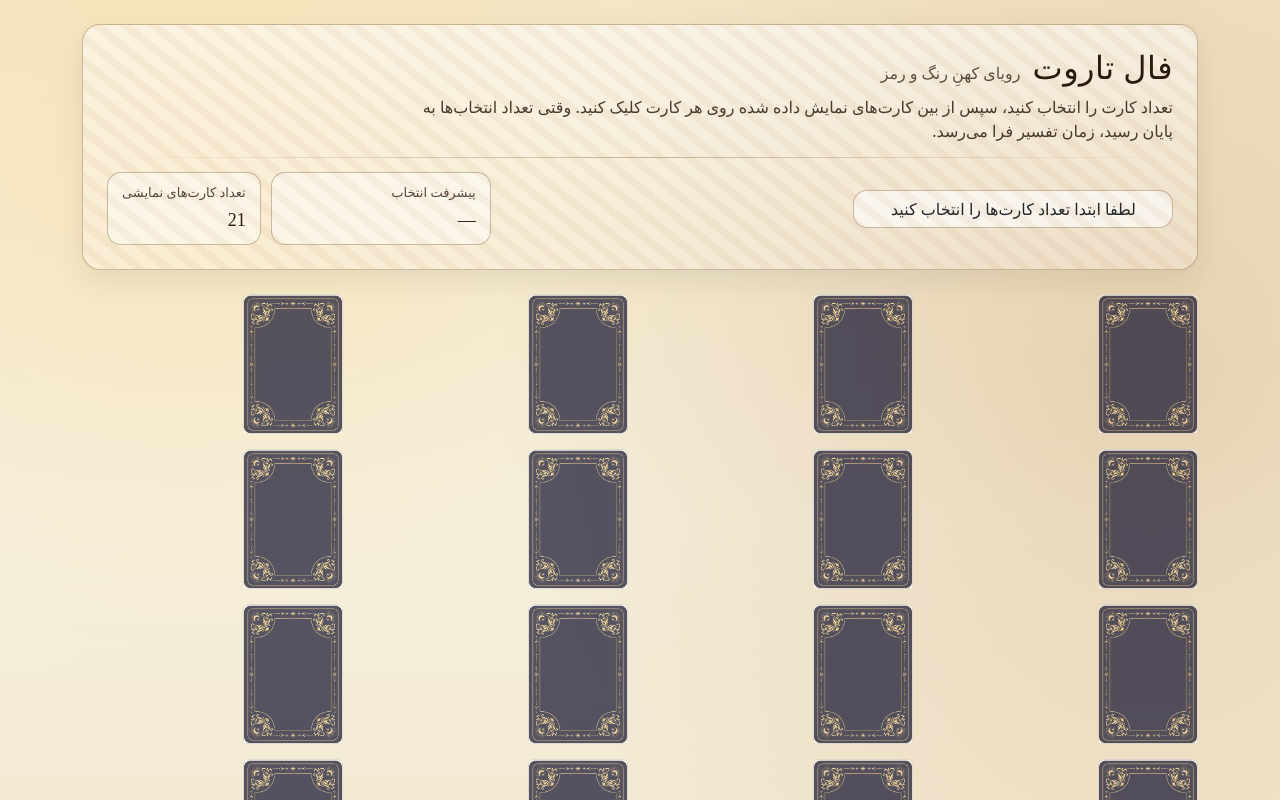
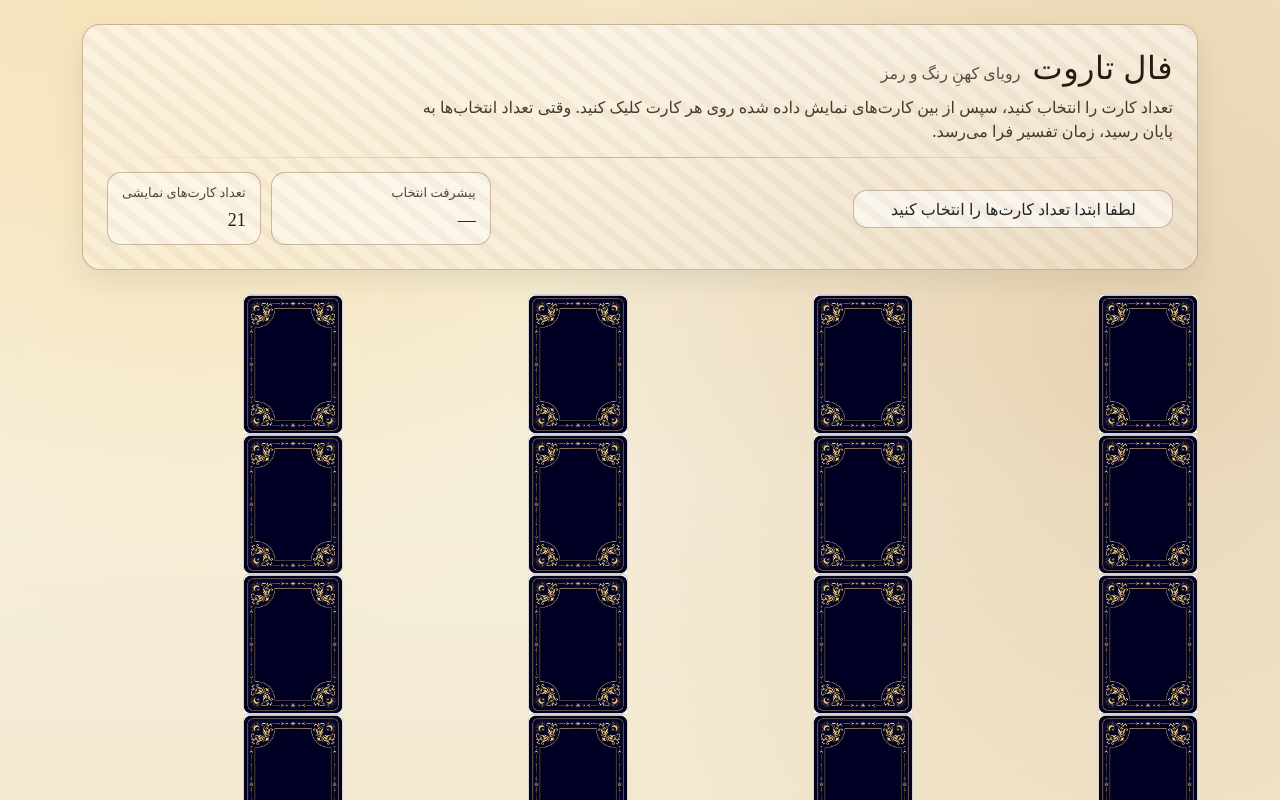
Before and after one commit to esk-ashkan/Fortune-teller, a React (Vite) app in the folder Front-end/: page /tarot in a window 1280 px wide. Shown: the top 800 px of the page. Built offline with nearby package versions, Linux system fonts and the light colour scheme.

Commit message:
Add persian pattern asset

```diff
--- a/Front-end/src/pages/cards.tsx
+++ b/Front-end/src/pages/cards.tsx
@@ -1,13 +1,16 @@
-import Card from 'react-bootstrap/Card';
+import Card from "react-bootstrap/Card";
 import tarotImg from "../assets/tarot.png";
 
-//interface CardInterface{
-//    name: string;
-//}
+interface CardProps {
+  onSelect?: () => void;
+}
 
-function CardsComponent() {
+function CardsComponent({ onSelect }: CardProps) {
   return (
-    <Card style={{ width: '100px' }}>
+    <Card
+      style={{ width: "100px", cursor: "pointer" }}
+      onClick={onSelect}
+    >
       <Card.Img variant="top" src={tarotImg} />
     </Card>
   );
--- a/Front-end/src/pages/tarot.tsx
+++ b/Front-end/src/pages/tarot.tsx
@@ -40,7 +40,6 @@ function Tarot() {
 
       if (next === maxNumOfCards) {
         console.log("----->Now, It's time to tell you everything");
-        // TODO: show your reading UI here
       }
       return next;
     });
@@ -181,37 +180,14 @@ function Tarot() {
 
         <Row style={{ justifyContent: "center" }}>
           {cardsList.map((name, idx) => {
-            const disabled =
-              !maxNumOfCards || selectedCount >= maxNumOfCards;
-
             return (
-              <Col
-                key={`${name}-${idx}`}
-                xs={12}
-                sm={6}
-                md={4}
-                lg={3}
-                className="mb-1"
-                style={{
-                  cursor: disabled ? "not-allowed" : "pointer",
-                  opacity: disabled ? 0.65 : 1,
-                }}
-                onClick={() => {
-                  if (disabled) return;
-                  handleSelectedCard(name);
-                }}
-              >
-
-                  <CardsComponent />
-                  <div
-                    style={{
-                      marginTop: 10,
-                      height: 1,
-                      background:
-                        "linear-gradient(90deg, transparent, rgba(241, 237, 232, 0.35), transparent)",
-                      opacity: 0.7,
-                    }}
-                  />
+              <Col key={`${name}-${idx}`} xs={12} sm={6} md={4} lg={3}>
+                <CardsComponent
+                  onSelect={() => {
+                    if (!maxNumOfCards || selectedCount >= maxNumOfCards) return;
+                    handleSelectedCard(name);
+                  }}
+                />
               </Col>
             );
           })}
```
